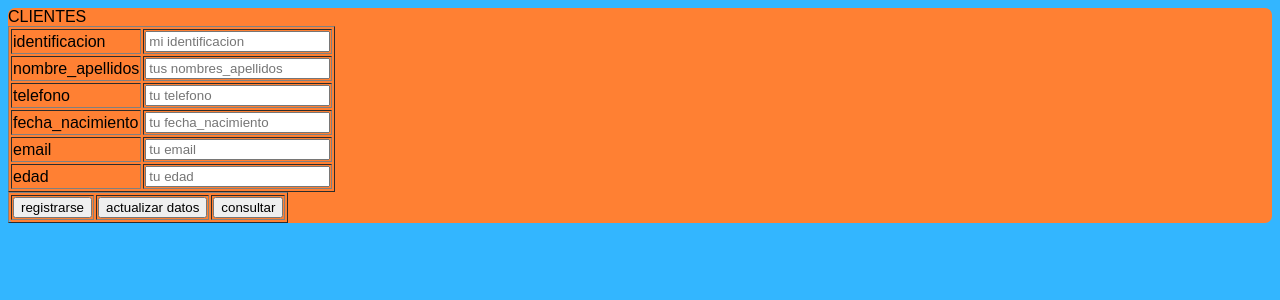
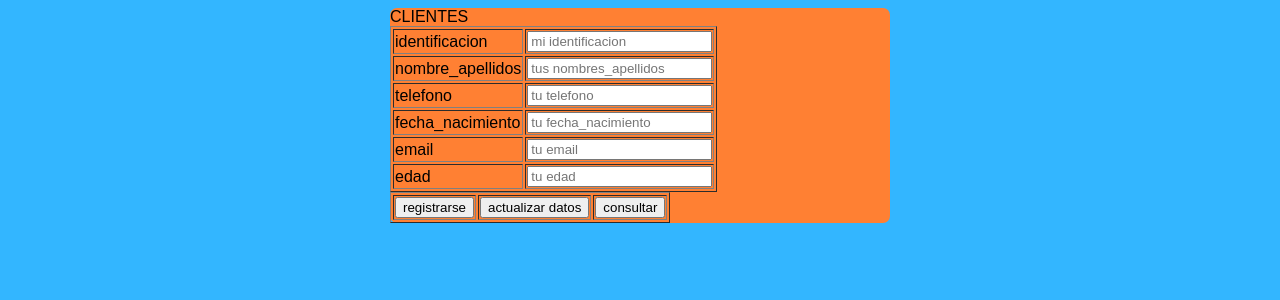
Before and after one commit to anyelacamacho03/formulario-, a PHP site: page / in a window 1280 px wide. Shown: the top 300 px of the page. Run offline with PHP 8.4, Linux system fonts and the light colour scheme.

Commit message:
Update estilosformularios.css

```diff
--- a/estilosformularios.css
+++ b/estilosformularios.css
@@ -9,5 +9,6 @@ body{
   margin:auto;
   background:#FF8033;
   border-radius:7px;
-
+  width:60%;
+  max-width:500px;
 }
```
